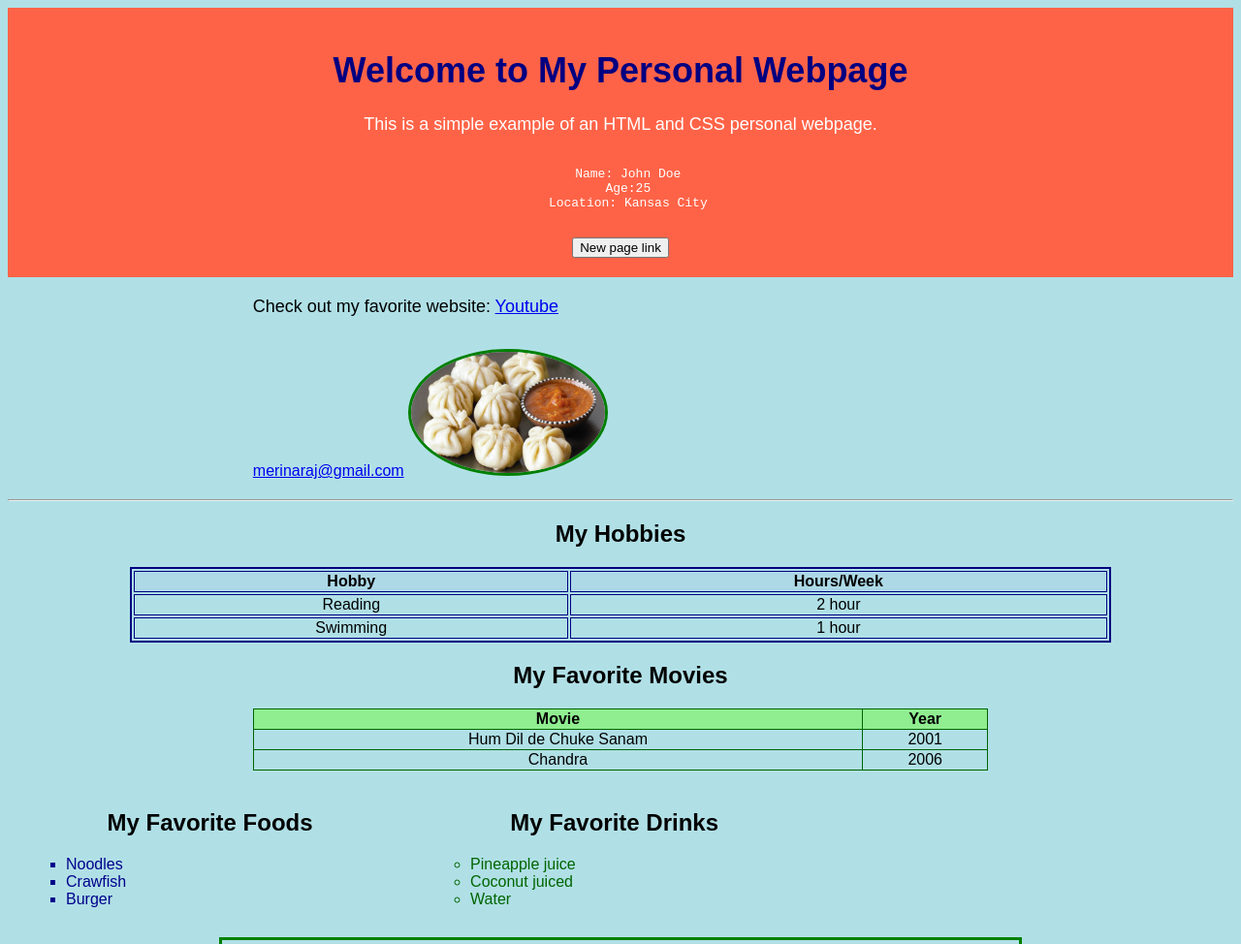
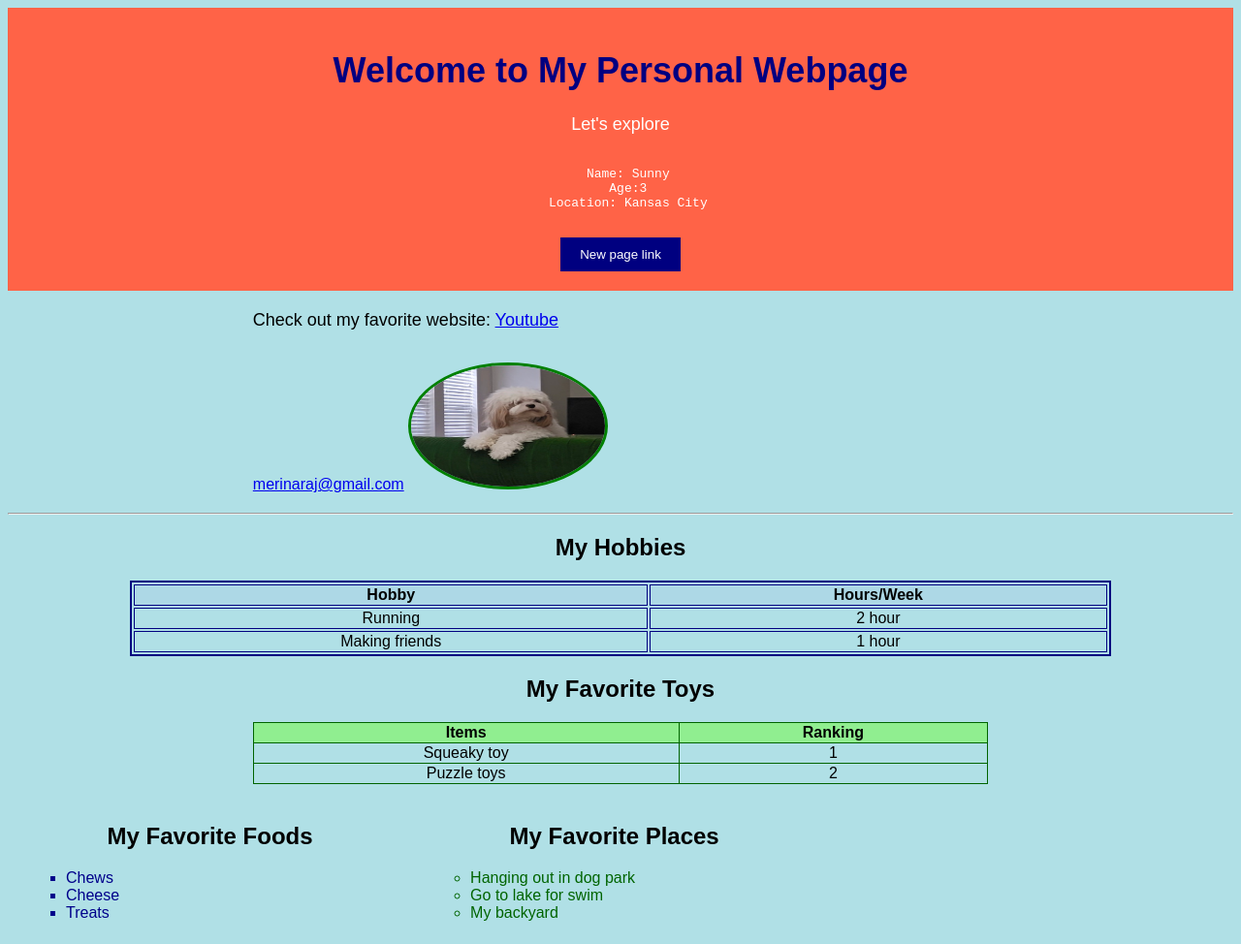
Before and after one commit to merinaraj/index, a plain HTML site: page index.html in a window 1280 px wide. Shown: the top 974 px of the page at 97% size. Drawn offline with Linux system fonts and the light colour scheme.

Commit message:
Update index.html

```diff
--- a/index.html
+++ b/index.html
@@ -88,21 +88,31 @@ div.mycontainer div {
 	text-align: left;
 	margin: 20px;
 }
-
+.button-transition {
+	background-color: navy;
+	color: white;
+	padding: 10px 20px;
+	transition: background-color 0.3s ease;
+	border: none;
+	cursor: pointer;
+}
+.button-transition:hover{
+	background-color: darkorange;
+}
 
 </style>
 </head>
 <body>
 <header>
   <h1>Welcome to My Personal Webpage</h1>
-  <p>This is a simple example of an HTML and CSS personal webpage.</p>
+  <p> Let's explore </p>
   <pre>
-  Name: John Doe
-  Age:25
+  Name: Sunny
+  Age:3
   Location: Kansas City
  </pre>
 <a href="webpage.html" style = "color:black"; target="_blank";>
-	<button>New page link</button></a>
+	<button class="button-transition">New page link</button></a>
 </header>
 <section class="about">
   <p>Check out my favorite website:
@@ -110,7 +120,7 @@ div.mycontainer div {
   </p>
   <a href="mailto:merinaraj@gmail.com" target="_blank">merinaraj@gmail.com</a>
    <a href="https://www.google.com" target="_blank">
-    <img src="https://github.com/merinaraj/index/blob/main/chicken-momos-with-tomato-achar-46671-1.jpeg?raw=true" alt="Food Image" title = "you can search for more info"></a>
+    <img src="https://github.com/merinaraj/index/blob/main/Screenshot_20241112_051302_Gallery.jpg?raw=true" alt="Food Image" title = "you can search for more info"></a>
 </section>
 <hr>
 <h2>My Hobbies</h2>
@@ -120,51 +130,51 @@ div.mycontainer div {
    <th>Hours/Week</th>
   </tr>
   <tr>
-    <td>Reading</td>
+    <td>Running</td>
     <td>2 hour</td>
   </tr>
   <tr>
-    <td>Swimming</td>
+    <td>Making friends</td>
     <td>1 hour</td>
   </tr>
 </table>
-<h2>My Favorite Movies</h2>
+<h2>My Favorite Toys</h2>
 <table class="table-style2">
  <tr>
-   <th>Movie</th>
-   <th>Year</th>
+   <th>Items</th>
+   <th>Ranking</th>
  </tr>
  <tr>
-   <td>Hum Dil de Chuke Sanam</td>
-   <td>2001</td>
+   <td>Squeaky toy</td>
+   <td>1</td>
  </tr>
 <tr>
-   <td>Chandra</td>
-   <td>2006</td>
+   <td>Puzzle toys</td>
+   <td>2</td>
  </tr>
 </table>
 <div class = "mycontainer">
 <div>
 <h2>My Favorite Foods</h2>
   <ul class="list-style1">
-   <li>Noodles</li>
-   <li>Crawfish</li>
-   <li>Burger</li>
+   <li>Chews</li>
+   <li>Cheese</li>
+   <li>Treats</li>
   </ul>
 </div>
 <div>
-<h2>My Favorite Drinks</h2>
+<h2>My Favorite Places</h2>
   <ul class="list-style2">
-   <li>Pineapple juice</li>
-   <li>Coconut juiced</li>
-   <li>Water</li>
+   <li>Hanging out in dog park</li>
+   <li>Go to lake for swim</li>
+   <li>My backyard</li>
   </ul>
 </div>
 </div>
 <section class = "video">
 <h2>My Favorite Video</h2>
 <video width="480" height="360" controls>
-<source src="https://github.com/merinaraj/index/blob/main/Cats%20Video.mp4?raw=True">
+<source src="https://github.com/merinaraj/index/blob/main/20230701_101232.mp4?raw=True">
 Your browser does not support the video tag.
 </video>
 </section>
```
